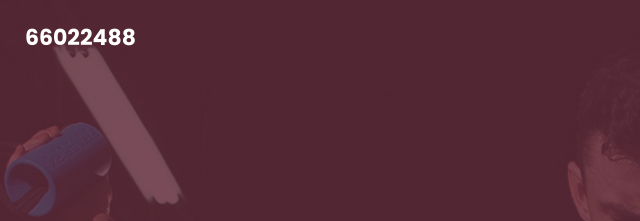
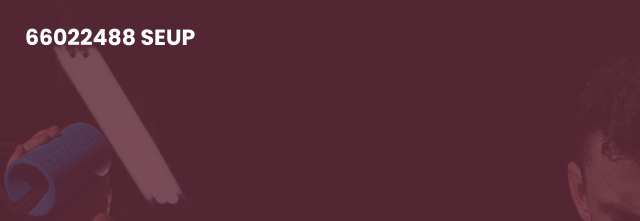
Before and after one commit to fChirawat/66022488-2, a plain HTML site: page index.html in a window 1280 px wide. Shown: the top 221 px of the page, 0-640 px from the left. Drawn offline with nearby package versions, Linux system fonts and the light colour scheme.

Commit message:
66022488

```diff
--- a/index.html
+++ b/index.html
@@ -36,7 +36,7 @@
         <nav class="navbar navbar-expand-lg custom_nav-container ">
           <a class="navbar-brand" href="index.html">
             <span>
-              66022488
+              66022488 SEUP
             </span>
           </a>
           <button class="navbar-toggler" type="button" data-toggle="collapse" data-target="#navbarSupportedContent" aria-controls="navbarSupportedContent" aria-expanded="false" aria-label="Toggle navigation">
```
